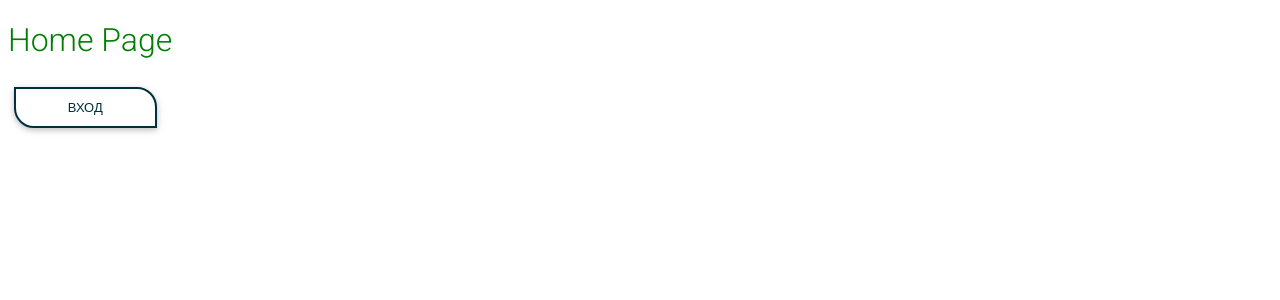
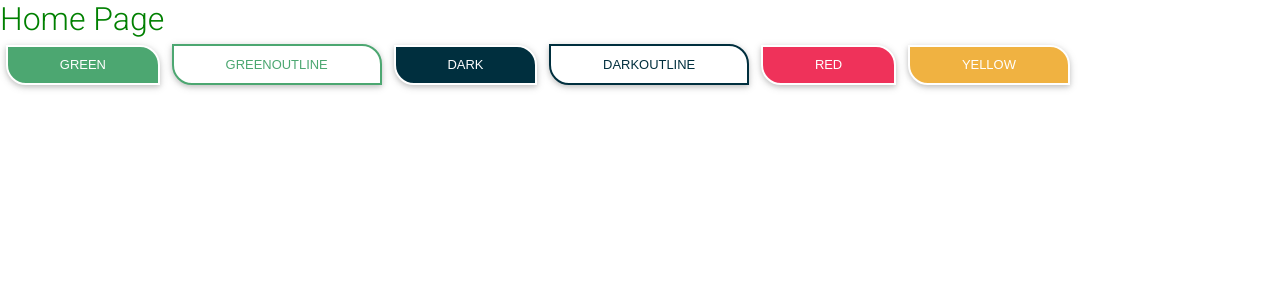
Before and after one commit to Svetloslav15/Grow-a-tree, a React (Create React App) app in the folder src/FrontEnd/: page / in a window 1280 px wide. Shown: the top 300 px of the page. Built offline with nearby package versions, Linux system fonts and the light colour scheme.

Commit message:
add buttons

```diff
--- a/src/FrontEnd/src/App.scss
+++ b/src/FrontEnd/src/App.scss
@@ -0,0 +1,4 @@
+* {
+  margin: 0;
+  padding: 0;
+}
--- /dev/null
+++ b/src/FrontEnd/src/components/common/Button/Button.jsx
@@ -0,0 +1,13 @@
+import React from 'react';
+import { MDBBtn } from 'mdbreact';
+import * as style from './Button.module.scss';
+
+const Button = ({type, children}) => {
+    const isOutlined = type.toLowerCase().includes('outline');
+
+    return isOutlined ?
+        (<MDBBtn className={`${style.BaseButton} ${style[type]}`} outline>{children}</MDBBtn>) :
+        (<MDBBtn className={`${style.BaseButton} ${style[type]}`} >{children}</MDBBtn>);
+};
+
+export default Button;
--- /dev/null
+++ b/src/FrontEnd/src/components/common/Button/Button.module.scss
@@ -0,0 +1,80 @@
+.BaseButton {
+  padding: 0.8em 4em;
+  border-radius: 0 20px;
+  cursor: pointer;
+  outline: none;
+  text-align: center;
+  transition: all .2s ease-in-out;
+}
+
+.GreenOutline {
+  background-color: white !important;
+  color: #4CA771 !important;
+  border: 2px solid #4CA771 !important;
+}
+
+.GreenOutline:hover {
+  background-color: #4CA771 !important;
+  color: white !important;
+  border: 2px solid white !important;
+}
+
+.Green {
+  background-color: #4CA771 !important;
+  color: white;
+  border: 2px solid white;
+}
+
+.Green:hover {
+  background-color: white !important;
+  color: #4CA771;
+  border: 2px solid #4CA771;
+}
+
+.DarkOutline {
+  background-color: white !important;
+  border: 2px solid #002F3E !important;
+  color: #002F3E !important;
+}
+
+.DarkOutline:hover {
+  color: white !important;
+  background-color: #002F3E !important;
+  border: 2px solid white !important;
+}
+
+.Dark {
+  background-color: #002F3E !important;
+  border: 2px solid white !important;
+  color: white !important;
+}
+
+.Dark:hover {
+  color: #002F3E !important;
+  background-color: white !important;
+  border: 2px solid #002F3E !important;
+}
+
+.Red {
+  background-color: #EF325A !important;
+  border: 2px solid white !important;
+  color: white !important;
+}
+
+.Red:hover {
+  color: #EF325A !important;
+  background-color: white !important;
+  border: 2px solid #EF325A !important;
+}
+
+.Yellow {
+  background-color: #F0B241 !important;
+  border: 2px solid white !important;
+  color: white !important;
+}
+
+.Yellow:hover {
+  color: #F0B241 !important;
+  background-color: white !important;
+  border: 2px solid #F0B241 !important;
+}
--- a/src/FrontEnd/src/components/common/ButtonFill/ButtonFill.jsx
+++ /dev/null
@@ -1,10 +0,0 @@
-import React from 'react';
-import {btn} from './ButtonFill.module.scss';
-
-const ButtonFill = ({children, className}) => {
-    return (
-        <button className={`${className} ${btn}`}>{children}</button>
-    );
-};
-
-export default ButtonFill;
--- a/src/FrontEnd/src/components/common/ButtonFill/ButtonFill.module.scss
+++ /dev/null
@@ -1,17 +0,0 @@
-.btn {
-  background-color: #002F3E;
-  color: white;
-  padding: 0.8em 4em;
-  border-radius: 0 20px;
-  cursor: pointer;
-  outline: none;
-  border: 2px solid white;
-  text-align: center;
-  transition: all .2s ease-in-out;
-}
-
-.btn:hover {
-  background-color: white;
-  color: #002F3E;
-  border: 2px solid #002F3E;
-}
--- a/src/FrontEnd/src/components/common/ButtonOutline/ButtonOutline.jsx
+++ /dev/null
@@ -1,11 +0,0 @@
-import React from 'react';
-import { MDBBtn } from 'mdbreact';
-import {btn} from './ButtonOutline.module.scss';
-
-const ButtonOutline = ({children}) => {
-    return (
-        <MDBBtn className={btn} outline>{children}</MDBBtn>
-    );
-};
-
-export default ButtonOutline;
--- a/src/FrontEnd/src/components/common/ButtonOutline/ButtonOutline.module.scss
+++ /dev/null
@@ -1,16 +0,0 @@
-.btn {
-  background-color: white !important;
-  border: 2px solid #002F3E !important;
-  padding: 0.8em 4em;
-  color: #002F3E !important;
-  border-radius: 0 20px;
-  cursor: pointer;
-  outline: none;
-  text-align: center;
-  transition: all .2s ease-in-out;
-}
-
-.btn:hover {
-  color: #002F3E !important;
-  border: 2px solid #002F3E !important;
-}
--- a/src/FrontEnd/src/components/pages/HomePage/HomePage.jsx
+++ b/src/FrontEnd/src/components/pages/HomePage/HomePage.jsx
@@ -1,15 +1,19 @@
 import React from 'react';
 import {h1} from './HomePage.module.scss';
-import ButtonOutline from "../../common/ButtonOutline/ButtonOutline";
-import ButtonFill from "../../common/ButtonFill/ButtonFill";
+import Button from '../../common/Button/Button'
 
 const HomePage = () => {
-  return (
-      <div>
-          <h1 className={h1}>Home Page</h1>
-          <ButtonOutline>Вход</ButtonOutline>
-      </div>
-  );
+    return (
+        <div>
+            <h1 className={h1}>Home Page</h1>
+            <Button type='Green'>Green</Button>
+            <Button type='GreenOutline'>GreenOutline</Button>
+            <Button type='Dark'>Dark</Button>
+            <Button type='DarkOutline'>DarkOutline</Button>
+            <Button type='Red'>Red</Button>
+            <Button type='Yellow'>Yellow</Button>
+        </div>
+    );
 };
 
 export default HomePage;
--- a/src/FrontEnd/src/index.js
+++ b/src/FrontEnd/src/index.js
@@ -1,13 +1,11 @@
 import React from 'react';
 import ReactDOM from 'react-dom';
-import { createStore } from 'redux';
 import { Provider } from 'react-redux'
 
 import './index.scss';
 import App from './App';
 import * as serviceWorker from './serviceWorker';
-import rootReducer from './store/reducers/rootReducer';
-const store = createStore(rootReducer);
+import store from './store/store';
 
 ReactDOM.render(
   <React.StrictMode>
--- a/src/FrontEnd/src/index.scss
+++ b/src/FrontEnd/src/index.scss
@@ -1,16 +1,12 @@
-/* width */
 ::-webkit-scrollbar {
   width: 15px;
   background-color: #4CA771;
 }
-
-/* Track */
 ::-webkit-scrollbar-track {
   box-shadow: inset 0 0 5px grey;
   border-radius: 20px;
 }
 
-/* Handle */
 ::-webkit-scrollbar-thumb {
   background-color: #002F3E;
   border-radius: 10px;
--- /dev/null
+++ b/src/FrontEnd/src/store/store.js
@@ -0,0 +1,5 @@
+import { createStore } from 'redux';
+import rootReducer from './reducers/rootReducer';
+
+const store = createStore(rootReducer);
+export default store;
```
Also changed, not shown: src/FrontEnd/src/store/actions/actionTypes.js (added).
